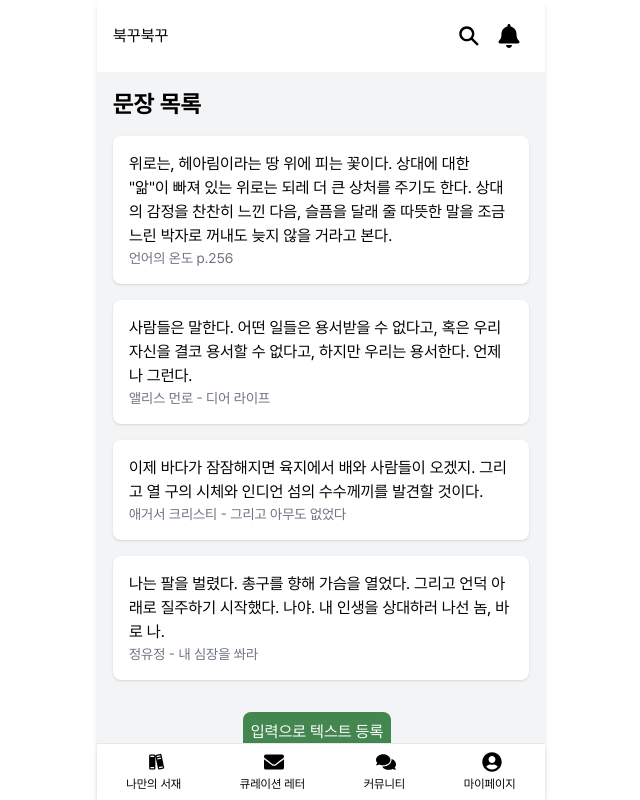
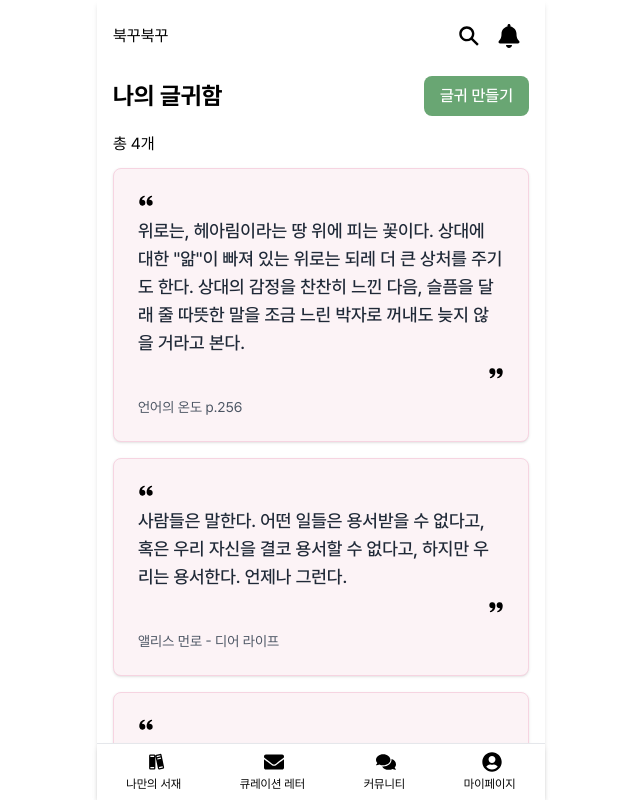
Before and after one commit to SSAFY-BOOKKOO/backend, a React (Vite) app in the folder frontend/: page /mypage/quote in a window 1280 px wide. Shown: the whole page, without its empty margins (319-959 px from the left). Built offline with nearby package versions, Linux system fonts and the light colour scheme.

Commit message:
design: 글귀 페이지 디자인 수정

```diff
--- a/frontend/src/components/MyPage/Quote/QuoteDetailModal.jsx
+++ b/frontend/src/components/MyPage/Quote/QuoteDetailModal.jsx
@@ -3,6 +3,7 @@ import backgroundImage from '@assets/images/quote_background.png'; // 배경 이
 import IconButton from '@components/@common/IconButton';
 import { FaAngleLeft, FaAngleRight } from 'react-icons/fa';
 import { IoCloseSharp } from 'react-icons/io5';
+import { BiSolidQuoteAltLeft } from 'react-icons/bi';
 
 const QuoteDetailModal = ({
   quoteObj,
@@ -19,7 +20,7 @@ const QuoteDetailModal = ({
           className='w-full h-full object-cover rounded-lg'
         />
         <div className='absolute inset-0 flex flex-col justify-center text-white p-8'>
-          <p>"</p>
+          <BiSolidQuoteAltLeft className='mb-1' />
           <p className='text-lg font-semibold mb-4'>{quoteObj.quote}</p>
           <p className='text-sm'>{quoteObj.info}</p>
         </div>
--- a/frontend/src/components/MyPage/Quote/QuoteList.jsx
+++ b/frontend/src/components/MyPage/Quote/QuoteList.jsx
@@ -1,4 +1,5 @@
 import React from 'react';
+import { BiSolidQuoteAltLeft, BiSolidQuoteAltRight } from 'react-icons/bi';
 
 const QuoteList = ({ quotes, onQuoteClick }) => {
   return (
@@ -6,11 +7,21 @@ const QuoteList = ({ quotes, onQuoteClick }) => {
       {quotes.map((quoteObj, index) => (
         <div
           key={index}
-          className='bg-white p-4 rounded-lg shadow mb-4 cursor-pointer'
+          className='bg-pink-50 p-6 rounded-lg shadow mb-4 cursor-pointer border border-pink-200'
           onClick={() => onQuoteClick(index)}
         >
-          <p>{quoteObj.quote}</p>
-          <p className='text-sm text-gray-500'>{quoteObj.info}</p>
+          <div className='flex justify-start'>
+            <BiSolidQuoteAltLeft />
+          </div>
+          <div className='flex flex-col justify-center items-center my-2'>
+            <p className='text-lg font-medium text-gray-800'>
+              {quoteObj.quote}
+            </p>
+          </div>
+          <div className='flex justify-end'>
+            <BiSolidQuoteAltRight />
+          </div>
+          <p className='mt-4 text-sm text-gray-600'>{quoteObj.info}</p>
         </div>
       ))}
     </div>
--- a/frontend/src/pages/Mypage/Quote.jsx
+++ b/frontend/src/pages/Mypage/Quote.jsx
@@ -2,12 +2,17 @@ import React, { useState } from 'react';
 import QuoteList from '@components/MyPage/Quote/QuoteList.jsx';
 import QuoteInput from '@components/MyPage/Quote/QuoteInput.jsx';
 import QuoteDetailModal from '@components/MyPage/Quote/QuoteDetailModal.jsx';
+import QuoteCreateModal from '@components/MyPage/Quote/QuoteCreateModal.jsx';
 import quotesData from '@mocks/QuoteData';
+import useModal from '@hooks/useModal';
+import Button from '@components/@common/Button';
+import WrapContainer from '@components/Layout/WrapContainer';
 
 const Quote = () => {
   const [quotes, setQuotes] = useState(quotesData);
   const [showInput, setShowInput] = useState(false);
   const [selectedQuoteIndex, setSelectedQuoteIndex] = useState(null);
+  const { isOpen, toggleModal } = useModal();
 
   const addQuote = quoteObj => {
     setQuotes([...quotes, quoteObj]);
@@ -30,17 +35,21 @@ const Quote = () => {
   };
 
   return (
-    <div className='min-h-screen p-4 bg-gray-100'>
-      <h1 className='text-2xl font-bold mb-4'>문장 목록</h1>
+    <WrapContainer>
+      <div className='flex justify-between items-center mb-4'>
+        <h1 className='text-2xl font-bold'>나의 글귀함</h1>
+        <div className='flex items-center'>
+          <Button onClick={toggleModal}>글귀 만들기</Button>
+        </div>
+      </div>
+      <p className='mb-3'>총 {quotes?.length}개</p>
       <QuoteList quotes={quotes} onQuoteClick={handleQuoteClick} />
-      <div className='mt-8 flex justify-center'>
-        <button
-          onClick={() => setShowInput(true)}
-          className='bg-green-500 text-white p-2 rounded-lg mr-2'
-        >
-          입력으로 텍스트 등록
-        </button>
-      </div>
+      {isOpen && (
+        <QuoteCreateModal
+          toggleModal={toggleModal}
+          setShowInput={setShowInput}
+        />
+      )}
       {showInput && (
         <QuoteInput addQuote={addQuote} setShowInput={setShowInput} />
       )}
@@ -52,7 +61,7 @@ const Quote = () => {
           onPrevQuote={handlePrevQuote}
         />
       )}
-    </div>
+    </WrapContainer>
   );
 };
 
```
